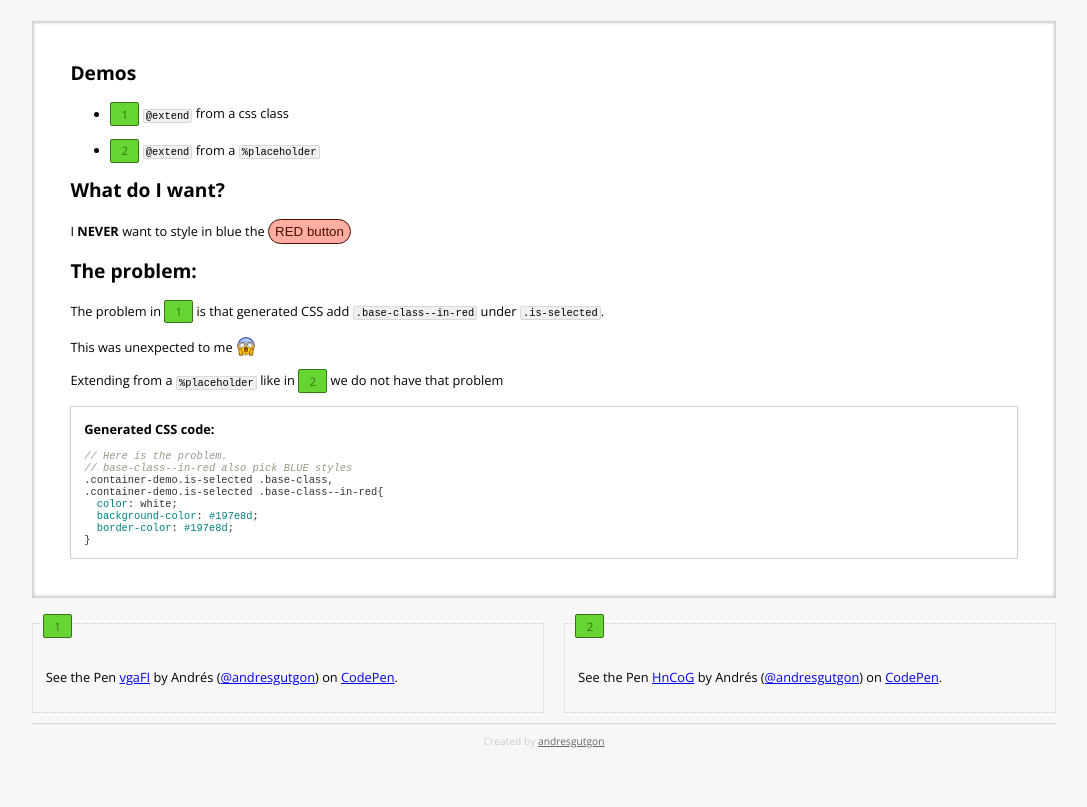
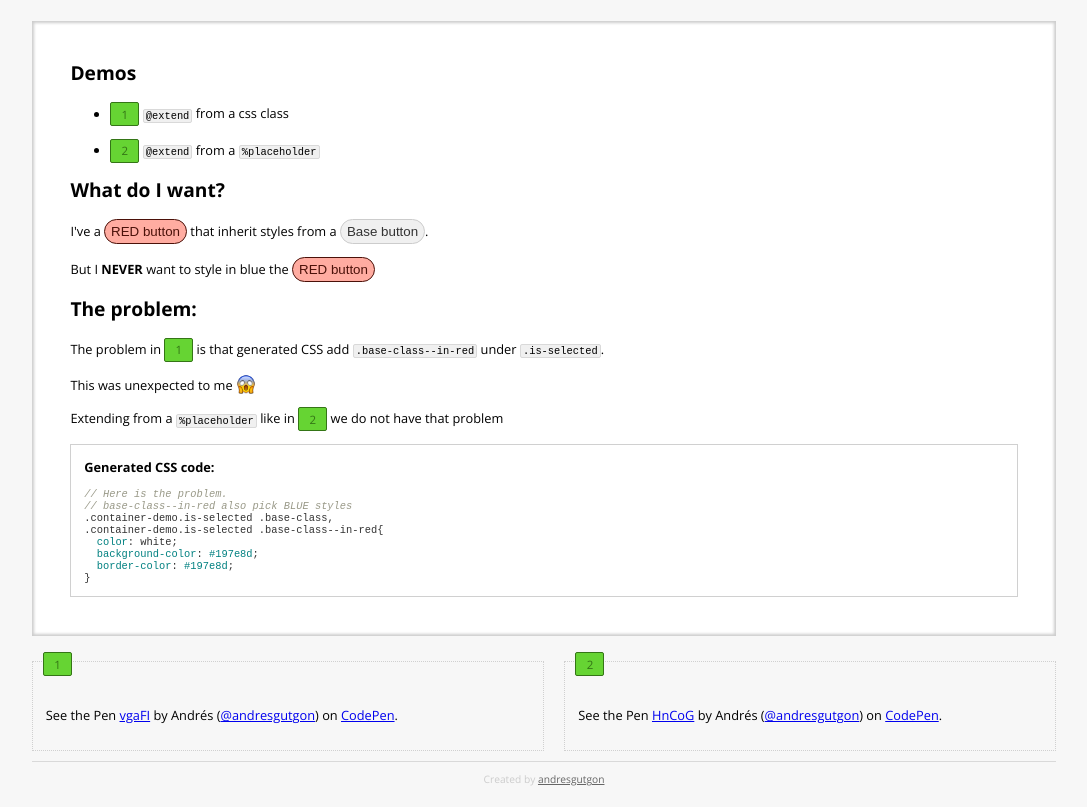
Before and after one commit to andresgutgon/sass-extend-demo, a plain HTML site: page index.html in a window 1280 px wide. Shown: the part 74-881 px from the top of the page, without its empty margins (96-1183 px from the left). Before the commit the page ends 842 px from the top, so only its background shows below. Drawn offline with nearby package versions, Linux system fonts and the light colour scheme; a script that the page names is missing.

Commit message:
Better explain

```diff
--- a/index.html
+++ b/index.html
@@ -23,8 +23,11 @@
             <li><span class="demo-label">1</span> <code class="code-tag">@extend</code> from a css class</li>
             <li><span class="demo-label">2</span> <code class="code-tag">@extend</code> from a <code class="code-tag">%placeholder</code></li>
           </ul>
+
           <h2>What do I want?</h2>
-          <p>I <strong>NEVER</strong> want to style in blue the <button class="base-class--in-red">RED button</button></p>
+          <p>I've a <button class="base-class--in-red">RED button</button> that inherit styles from a <button class="base-class">Base button</button>.</p>
+          <p>But I <strong>NEVER</strong> want to style in blue the <button class="base-class--in-red">RED button</button></p>
+
           <h2>The problem:</h2>
           <p>The problem in <span class="demo-label">1</span> is that generated CSS add  <code class="code-tag">.base-class--in-red</code> under <code class="code-tag">.is-selected</code>.</p>
           <p>This was unexpected to me <img src="images/scream.png" alt="Scream emoji" class="emoji"></p>
```
